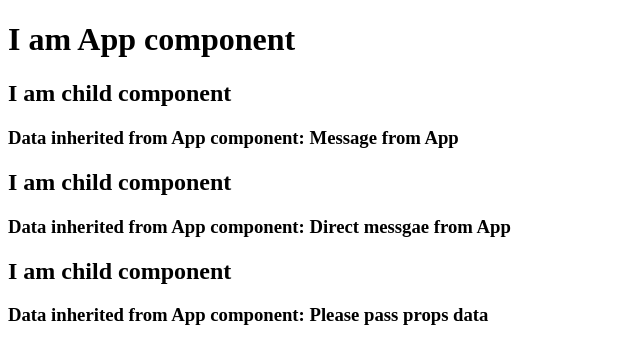
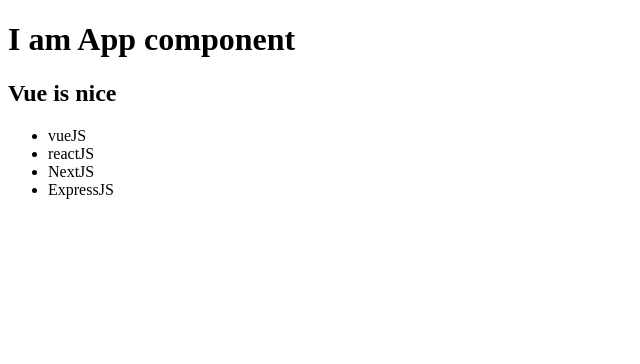
Before and after one commit to mdajgarhossain/vue-cli, a Vue app: page / in a window 1280 px wide. Shown: the top 364 px of the page, without its empty margins (0-640 px from the left). Built offline with nearby package versions, Linux system fonts and the light colour scheme.

Commit message:
Registar component globally & nesting it inside App

```diff
--- a/src/App.vue
+++ b/src/App.vue
@@ -2,29 +2,26 @@
   <div id="app">
     <!-- this h1 is App component's own data -->
     <h1>{{ title }}</h1>
-    <!-- pass props by binding data -->
-    <HelloWorld :msg="msg" />
-    <!-- pass props by providing direct value-->
-    <HelloWorld msg="Direct messgae from App" />
-    <!-- no props data passing & using default props-->
-    <HelloWorld />
+    <!-- methods in component -->
+    <h2>{{ greeting() }}</h2>
+    <!-- Using globally registered component -->
+    <topics></topics>
   </div>
 </template>
 
 <script>
-import HelloWorld from "./components/HelloWorld.vue";
-
 export default {
-  name: "App",
-  components: {
-    HelloWorld,
-  },
   data() {
     return {
       title: "I am App component",
       msg: "Message from App",
     };
   },
+  methods: {
+    greeting() {
+      return "Vue is nice";
+    },
+  },
 };
 </script>
 
--- a/src/components/HelloWorld.vue
+++ /dev/null
@@ -1,29 +0,0 @@
-<template>
-  <div class="hello">
-    <!-- this h2 is HelloWorld component's own data -->
-    <h2>{{ title }}</h2>
-    <!-- inside the h3 the msg data will be passed from another component as props -->
-    <h3>Data inherited from App component: {{ msg }}</h3>
-  </div>
-</template>
-
-<script>
-export default {
-  name: "HelloWorld",
-  data() {
-    return {
-      title: "I am child component",
-    };
-  },
-  props: {
-    msg: {
-      type: String,
-      default: "Please pass props data",
-    },
-  },
-};
-</script>
-
-<!-- Add "scoped" attribute to limit CSS to this component only -->
-<style scoped>
-</style>
--- /dev/null
+++ b/src/components/Topics.vue
@@ -0,0 +1,20 @@
+<template>
+  <ul>
+    <li v-for="(framework, index) in frameworks" v-bind:key="index">
+      {{ framework }}
+    </li>
+  </ul>
+</template>
+
+<script>
+export default {
+  data() {
+    return {
+      frameworks: ["vueJS", "reactJS", "NextJS", "ExpressJS"],
+    };
+  },
+};
+</script>
+
+<style>
+</style>
```
Also changed, not shown: src/main.js (+9 -5 lines).
